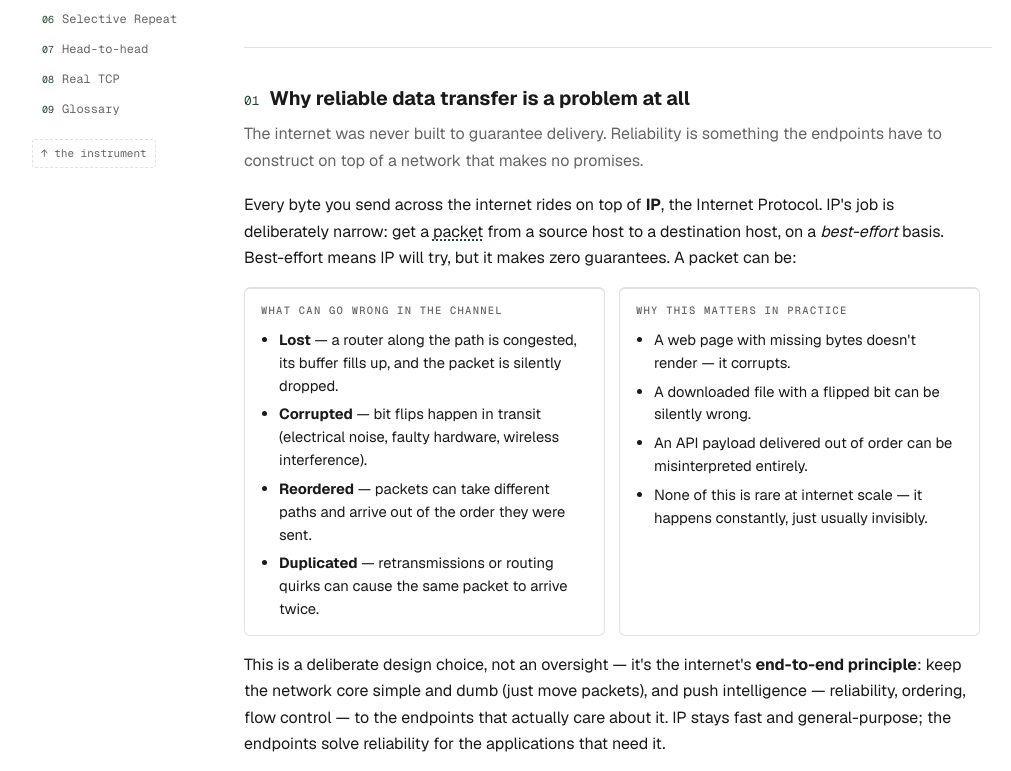
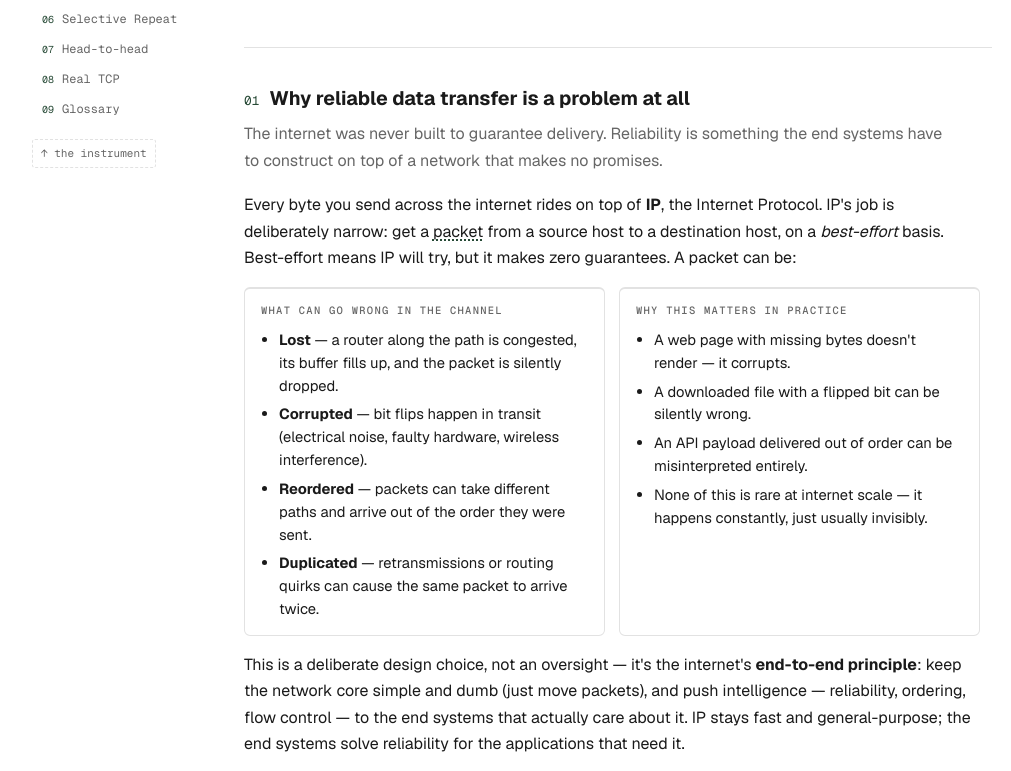
Before and after one commit to PurpleDNA/helix, a React (Vite) app in the folder frontend/: page /rdt in a window 1280 px wide. Shown: the part 1126-1897 px from the top of the page, without its empty margins (128-1139 px from the left). Built offline with nearby package versions, Linux system fonts and the light colour scheme; no server answers.

Commit message:
docs(rdt): say "end systems" rather than "endpoints" in the crash course

```diff
--- a/frontend/src/pages/RdtCourse.tsx
+++ b/frontend/src/pages/RdtCourse.tsx
@@ -364,7 +364,7 @@ export default function RdtCourse({ onScenario }: { onScenario: (p: RunParams) =
           </h3>
           <p className="lede">
             The internet was never built to guarantee delivery. Reliability is something the
-            endpoints have to construct on top of a network that makes no promises.
+            end systems have to construct on top of a network that makes no promises.
           </p>
           <p>
             Every byte you send across the internet rides on top of <strong>IP</strong>, the
@@ -412,8 +412,8 @@ export default function RdtCourse({ onScenario }: { onScenario: (p: RunParams) =
             This is a deliberate design choice, not an oversight — it's the internet's{' '}
             <strong>end-to-end principle</strong>: keep the network core simple and dumb (just move
             packets), and push intelligence — reliability, ordering, flow control — to the
-            endpoints that actually care about it. IP stays fast and general-purpose; the endpoints
-            solve reliability for the applications that need it.
+            end systems that actually care about it. IP stays fast and general-purpose; the end
+            systems solve reliability for the applications that need it.
           </p>
           <details className="nugget">
             <summary>Why not just make IP reliable?</summary>
```
